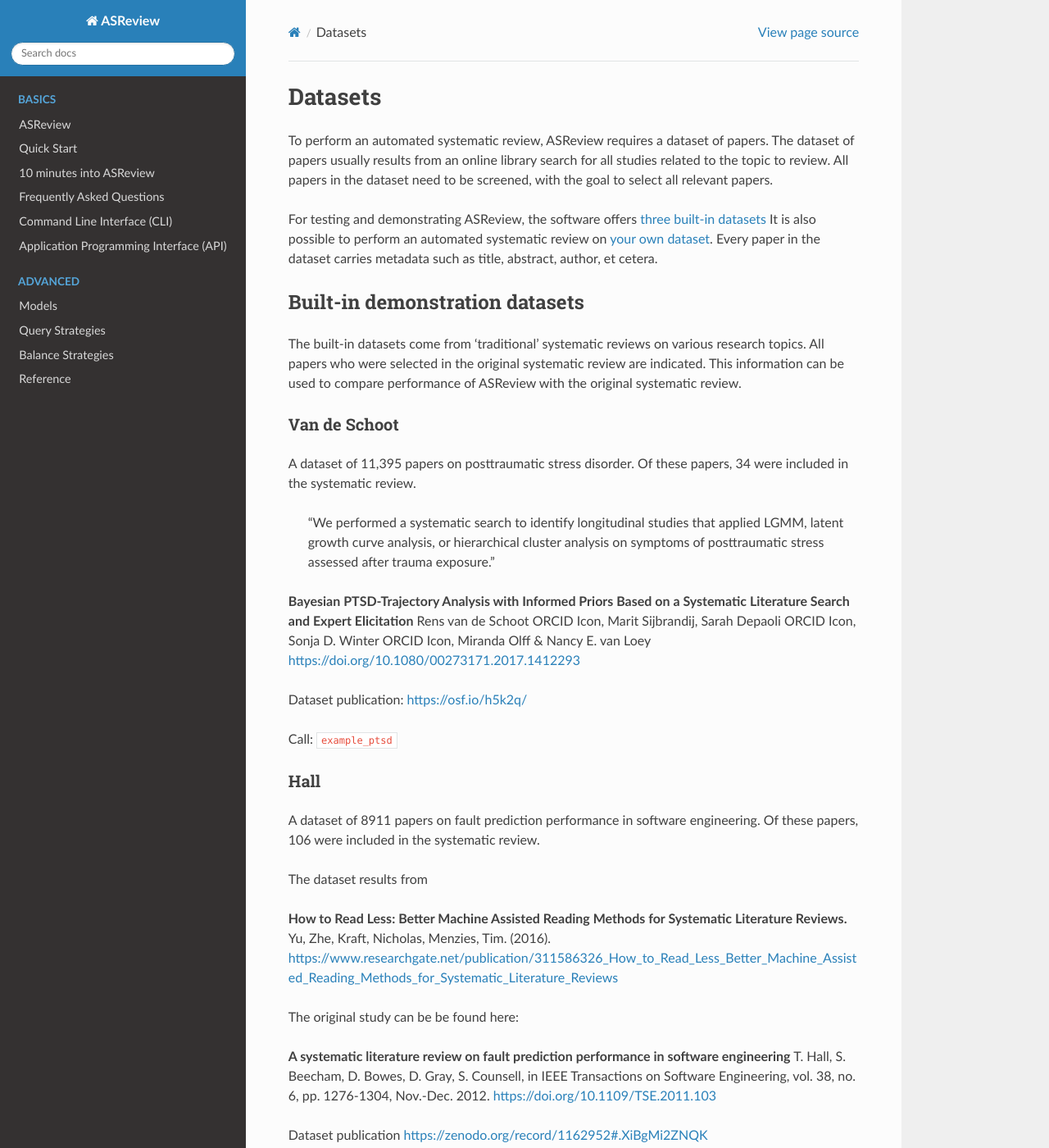
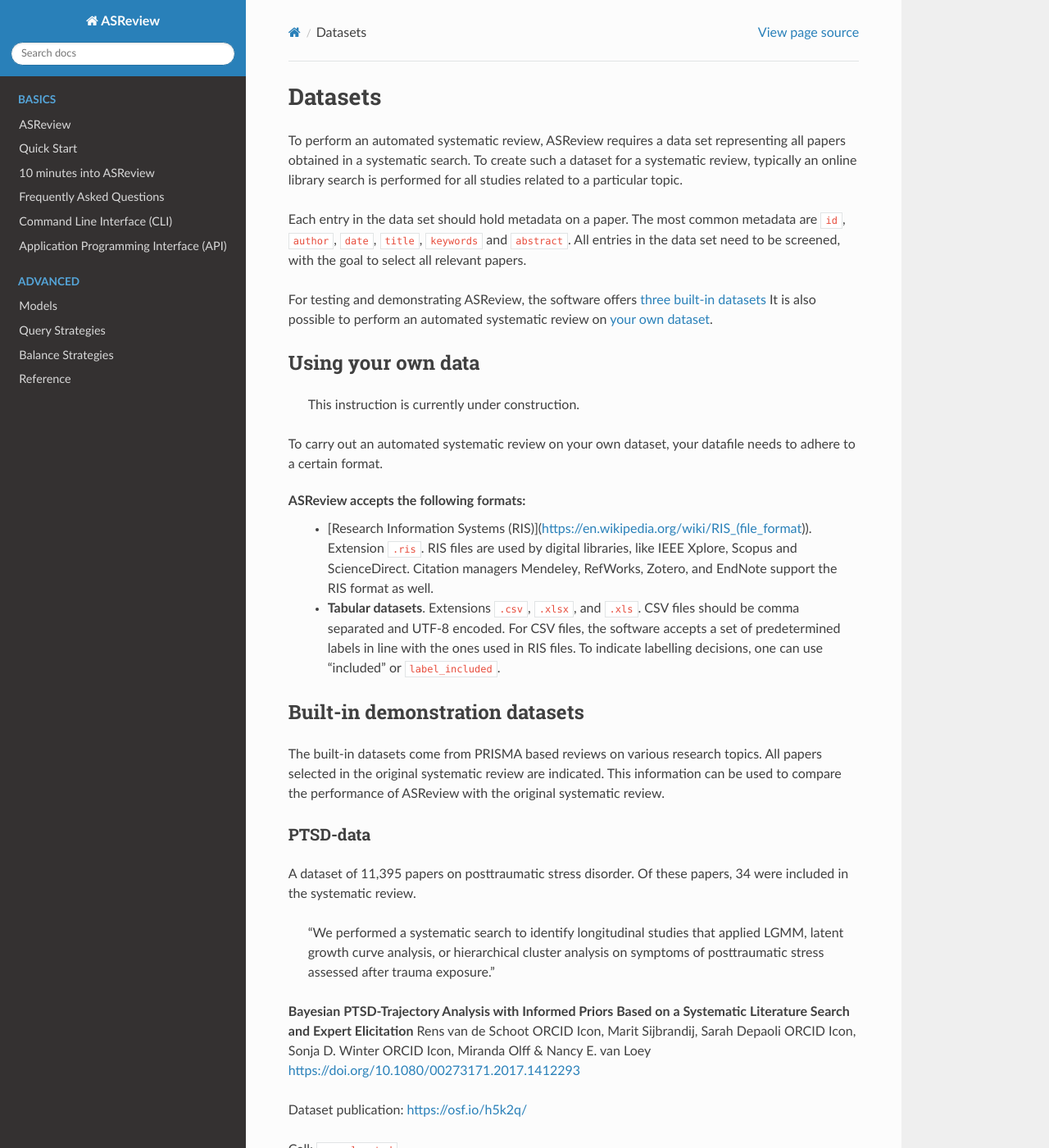
Before and after one commit to asreview/asreview, a Sphinx documentation site: the page built from docs/source/datasets.rst, in a window 1280 px wide and 1400 px high. Shown: the whole window at 82% size. Built offline with Sphinx 7.4.7 and the Read the Docs theme 2.0.0, drawn with Linux system fonts in a browser that asks for light colours; some of the changed text lies outside the part shown.

Commit message:
process comments

```diff
--- a/docs/source/datasets.rst
+++ b/docs/source/datasets.rst
@@ -1,21 +1,35 @@
 Datasets
-========================
-To perform an automated systematic review, ASReview requires a dataset of papers.
-The dataset of papers usually results from an online library search for all studies related to the topic to review.
-All papers in the dataset need to be screened, with the goal to select all relevant papers.
+========
+To perform an automated systematic review, ASReview requires a data set representing all papers obtained in a systematic search. To create such a dataset for a systematic review, typically an online library search is performed for all studies related to a particular topic.
+
+Each entry in the data set should hold metadata on a paper.
+The most common metadata are ``id``, ``author``, ``date``, ``title``, ``keywords`` and ``abstract``.
+All entries in the data set need to be screened, with the goal to select all relevant papers.
 
 For testing and demonstrating ASReview, the software offers `three built-in datasets <#built-in-demonstration-datasets>`__
 It is also possible to perform an automated systematic review on `your own dataset <#using-your-own-data>`__.
-Every paper in the dataset carries metadata such as title, abstract, author, et cetera.
+
+
+Using your own data
+-------------------
+    This instruction is currently under construction.
+
+To carry out an automated systematic review on your own dataset, your datafile needs to adhere to a certain format.
+
+ASReview accepts the following formats:
+ - [Research Information Systems (RIS)](https://en.wikipedia.org/wiki/RIS_(file_format)). Extension ``.ris``. RIS files are used by digital libraries, like IEEE Xplore, Scopus and ScienceDirect. Citation managers Mendeley, RefWorks, Zotero, and EndNote support the RIS format as well.
+ - **Tabular datasets**. Extensions ``.csv``, ``.xlsx``, and ``.xls``. CSV files should be comma separated and UTF-8 encoded. For CSV files, the software accepts a set of predetermined labels in line with the ones used in RIS files.  To indicate labelling decisions, one can use "included" or ``label_included``.
+
+
 
 Built-in demonstration datasets
----------------------
-The built-in datasets come from 'traditional' systematic reviews on various research topics.
-All papers who were selected in the original systematic review are indicated.
-This information can be used to compare performance of ASReview with the original systematic review.
+-------------------------------
+The built-in datasets come from PRISMA based reviews on various research topics.
+All papers selected in the original systematic review are indicated.
+This information can be used to compare the performance of ASReview with the original systematic review.
 
-Van de Schoot
-~~~~~~~~~~~~~~
+PTSD-data
+~~~~~~~~~~~~~
 A dataset of 11,395 papers on posttraumatic stress disorder. Of these papers, 34 were included in the systematic review.
 
     "We performed a systematic search to identify longitudinal studies that applied LGMM, latent growth curve analysis, or hierarchical cluster analysis on symptoms of posttraumatic stress assessed after trauma exposure."
@@ -29,8 +43,10 @@
 Call: ``example_ptsd``
 
 Hall
-~~~~~~~~~~~~~~
+~~~~
 A dataset of 8911 papers on fault prediction performance in software engineering. Of these papers, 106 were included in the systematic review.
+
+The ``ACEInhibitors`` data set.
 
 The dataset results from
 
@@ -48,7 +64,7 @@
 
 
 Cohen
-~~~~~~~~~~~~~~
+~~~~~
 This is a standard dataset from the medical sciences to test the performance of automated review systems such as the ASReview project.
 
 **Reducing Workload in Systematic Review Preparation Using Automated Citation Classification**
@@ -56,16 +72,3 @@
 https://www.ncbi.nlm.nih.gov/pmc/articles/PMC1447545/
 
 Call: ``example_cohen``
-
-
-Using your own data
----------------------
-    This instruction is currently under construction.
-
-To carry out an automated systematic review on your own dataset, your datafile needs to adhere to a certain format.
-
-ASReview accepts the following formats:
- - ``.ris``
- - ``.csv`` / ``.xlsx`` / ``.xls``
-
-Such a format can be obtained by exporting your papers from your reference manager, e.g. RefWorks, Mendeley, EndNote, ZoTero.
```
